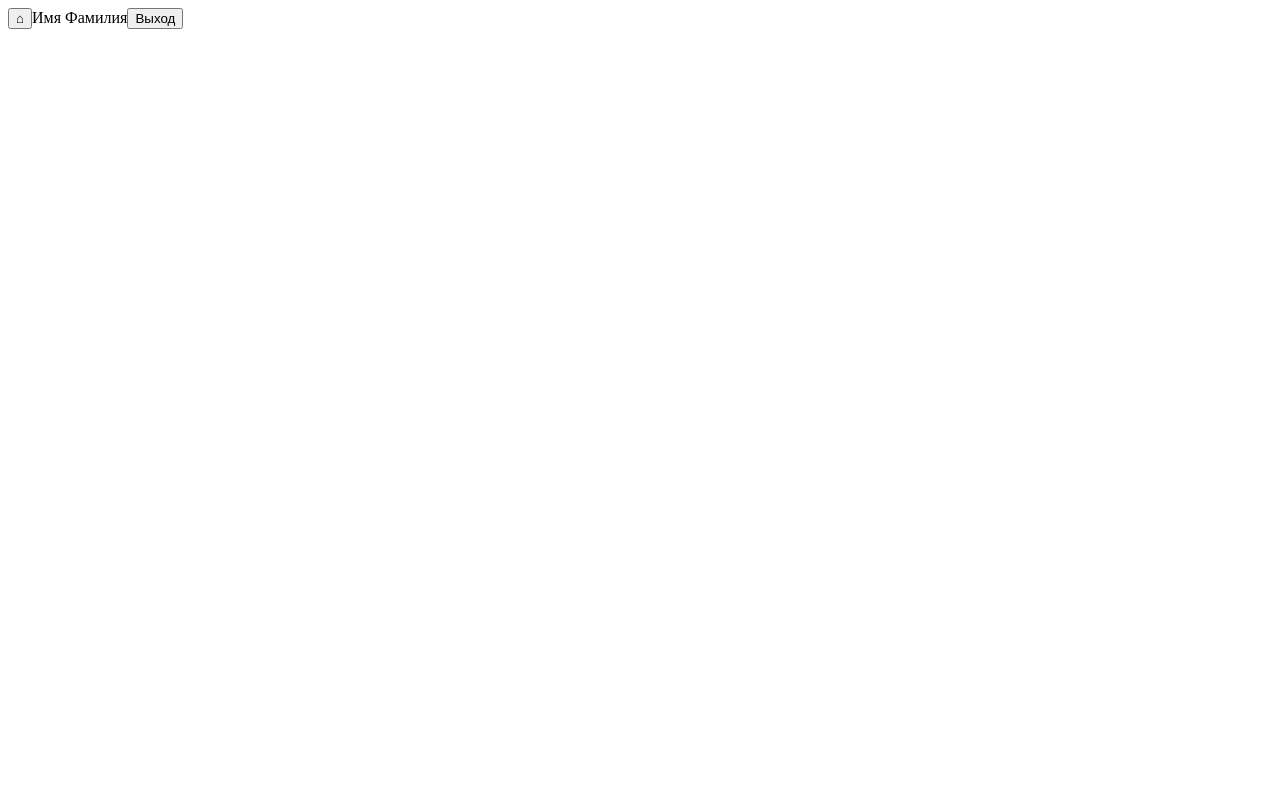
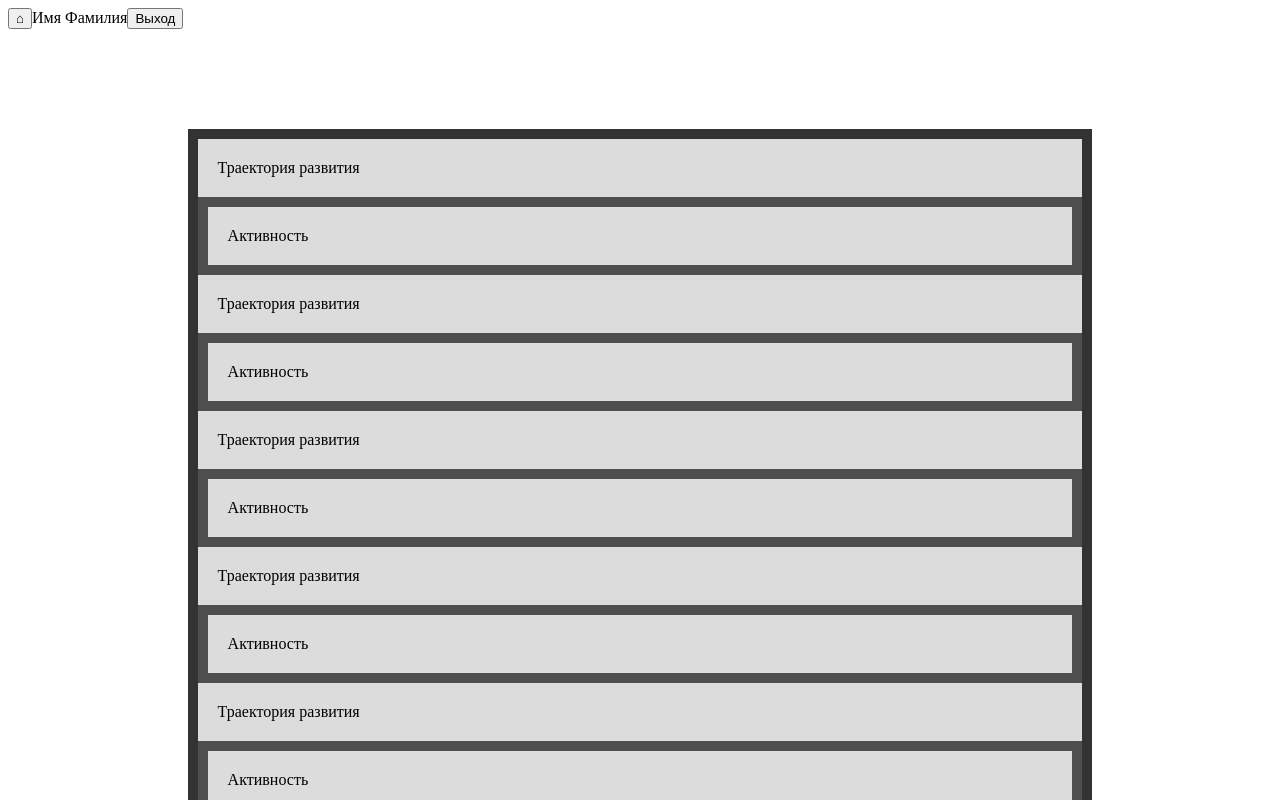
Before and after one commit to manInit/school-page-front, a React (Create React App) app: page /personal in a window 1280 px wide. Shown: the top 800 px of the page. Built offline with nearby package versions, Linux system fonts and the light colour scheme.

Commit message:
personal space list of trajectories mockup

```diff
--- a/public/index.html
+++ b/public/index.html
@@ -4,6 +4,7 @@
     <meta charset="utf-8" />
     <meta name="viewport" content="width=device-width, initial-scale=1" />
     <link rel="stylesheet" type="text/css" href="./grid.css">
+    <link rel="stylesheet" type="text/css" href="./personal_space.css">
     <!-- <link rel="icon" type="image/x-icon" href="./materials/icelogo.png"> -->
     <title>school-page</title>
   </head>
--- /dev/null
+++ b/public/personal_space.css
@@ -0,0 +1,21 @@
+.personal_trajectories{
+    margin: auto;
+    margin-top: 100px;
+    width: 70%;
+    padding: 10px;
+    background-image: linear-gradient(to bottom, rgba(85, 85, 85, 0.8) 0%, rgba(85, 85, 85, 0.8) 100%),
+        linear-gradient(to bottom, rgba(0, 0, 0, 0.8) 0%, rgba(0, 0, 0, 0.8) 100%);
+    background-clip: content-box, padding-box;
+    /* background-color: rgba(44, 44, 44, 0.8); */
+}
+
+.personal_trajectories_item{
+    background-color: rgba(255, 255, 255, 0.8);
+    padding: 20px;
+}
+
+.personal_trajectories_activity{
+    margin: 10px;
+    background-color: rgba(255, 255, 255, 0.8);
+    padding: 20px;
+}
--- a/src/personal_space.jsx
+++ b/src/personal_space.jsx
@@ -1,19 +1,45 @@
 import { useEffect } from "react";
-import { home_btn, user_btn } from "./home"
-
+import { base_url, home_btn, user_btn } from "./home"
 //title="Личный кабинет"
 
 const Personal = () =>{
     useEffect(() => {
         document.title = `Личный кабинет`;
     })
+    const trajectories = [{},{},{},{},{},{},{},{}]
     return(
         <>
             {home_btn}
             {user_btn}
             <input type='button' value='Выход' onClick={()=>{}} />
+            <div className="personal_trajectories">
+                {trajectories.map(elem =>(
+                    trajectory_div(elem)
+                ))}
+            </div>
         </>
     )
 }
 
 export default Personal
+
+const trajectory_div = (elem) =>{
+    return(
+        <>
+            <div /*key={elem.id}*/ className="personal_trajectories_item" onClick={()=>window.location.href=base_url+'/trajectory'}>
+                Траектория развития
+            </div>
+            {[[]].map(elem => (
+                trajectory_activity(elem)
+            ))}
+        </>
+    )
+}
+
+const trajectory_activity = (elem) =>{
+    return(
+        <div /*key={elem.id}*/ className="personal_trajectories_activity" onClick={()=>{}}>
+            Активность
+        </div>
+    )
+}
```
